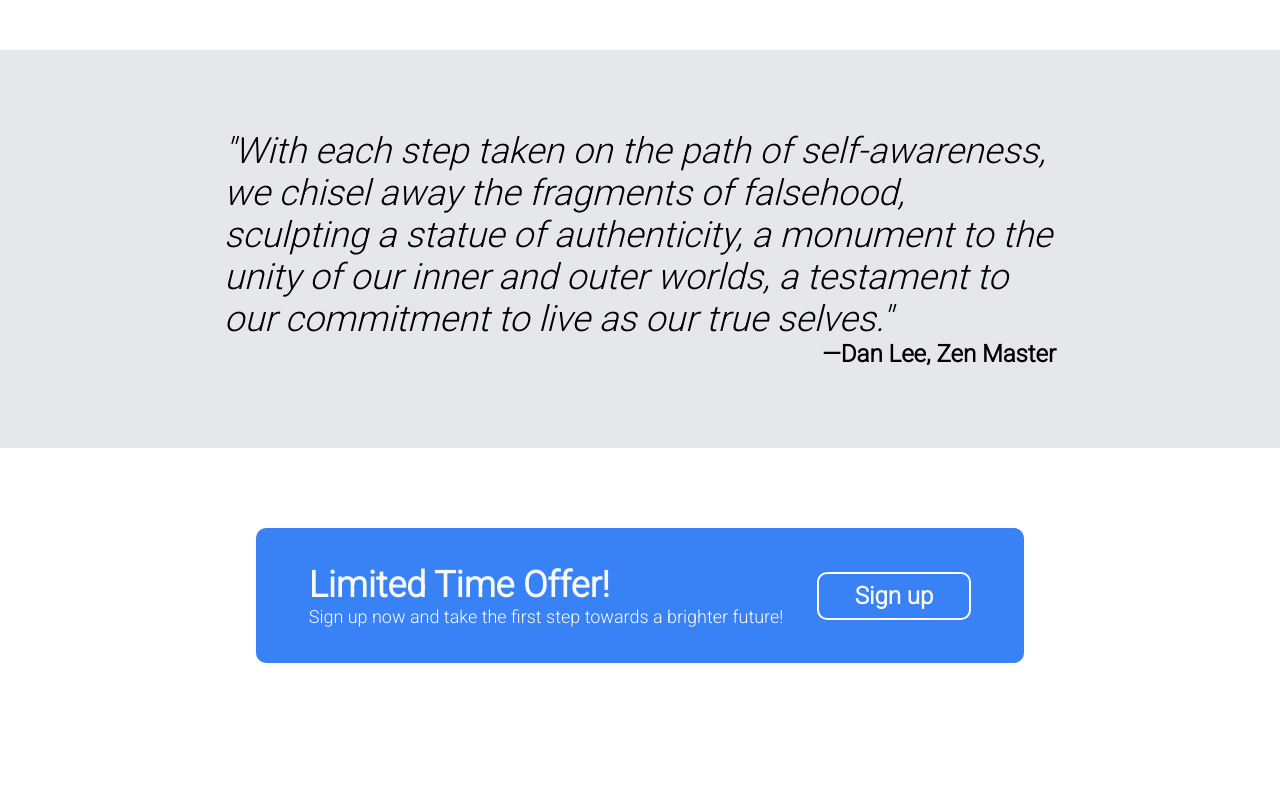
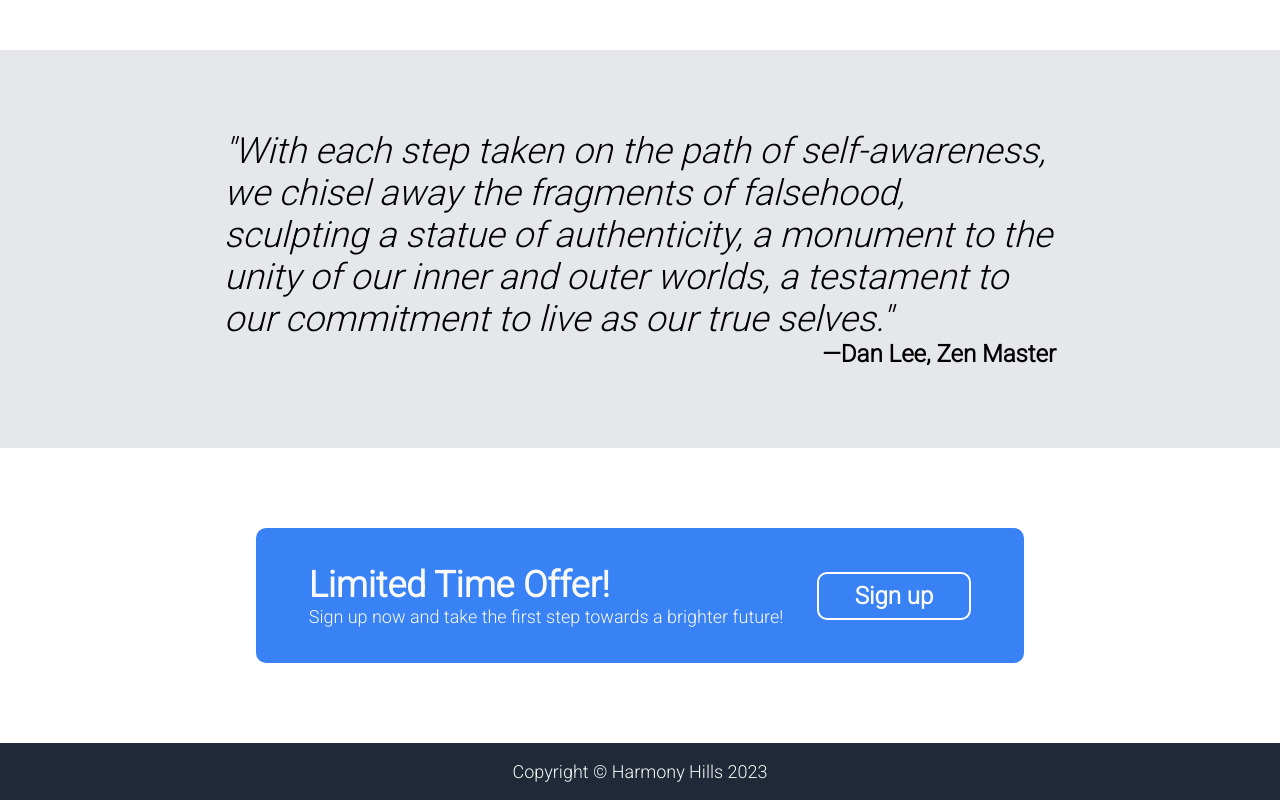
Before and after one commit to WilderDan/odin-landing-page, a plain HTML site: page index.html in a window 1280 px wide. Shown: the part 1038-1838 px from the top of the page. Before the commit the page ends 1781 px from the top, so only its background shows below. Drawn offline with Linux system fonts and the light colour scheme.

Commit message:
Add footer

```diff
--- a/index.html
+++ b/index.html
@@ -120,6 +120,8 @@
       </div>
     </div>
 
+    <div class="footer">Copyright &copy Harmony Hills 2023</div>
+
     <script src="" async defer></script>
   </body>
 </html>
--- a/style.css
+++ b/style.css
@@ -188,3 +188,11 @@ body {
   font-size: 24px;
   font-weight: 900;
 }
+
+.footer {
+  font-size: 18px;
+  background-color: #1f2937;
+  color: #f9faf8;
+  text-align: center;
+  padding: 18px;
+}
```
